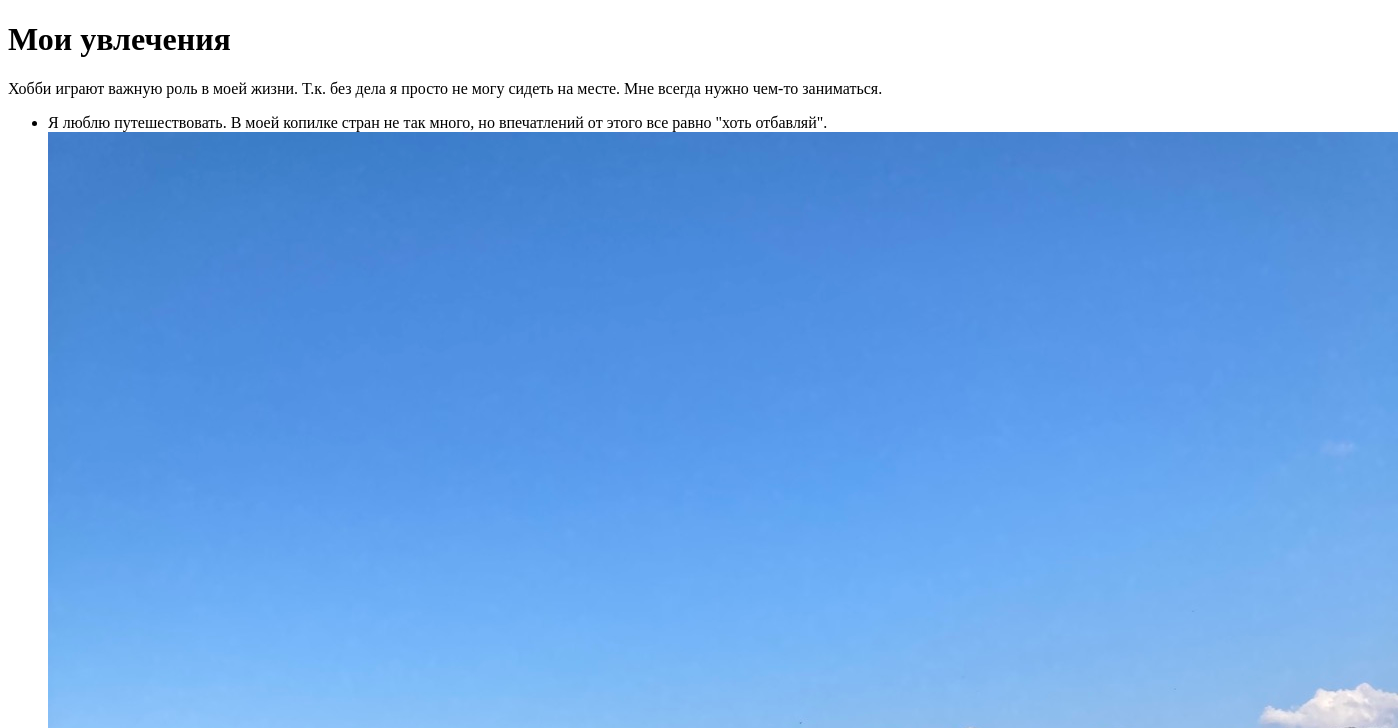
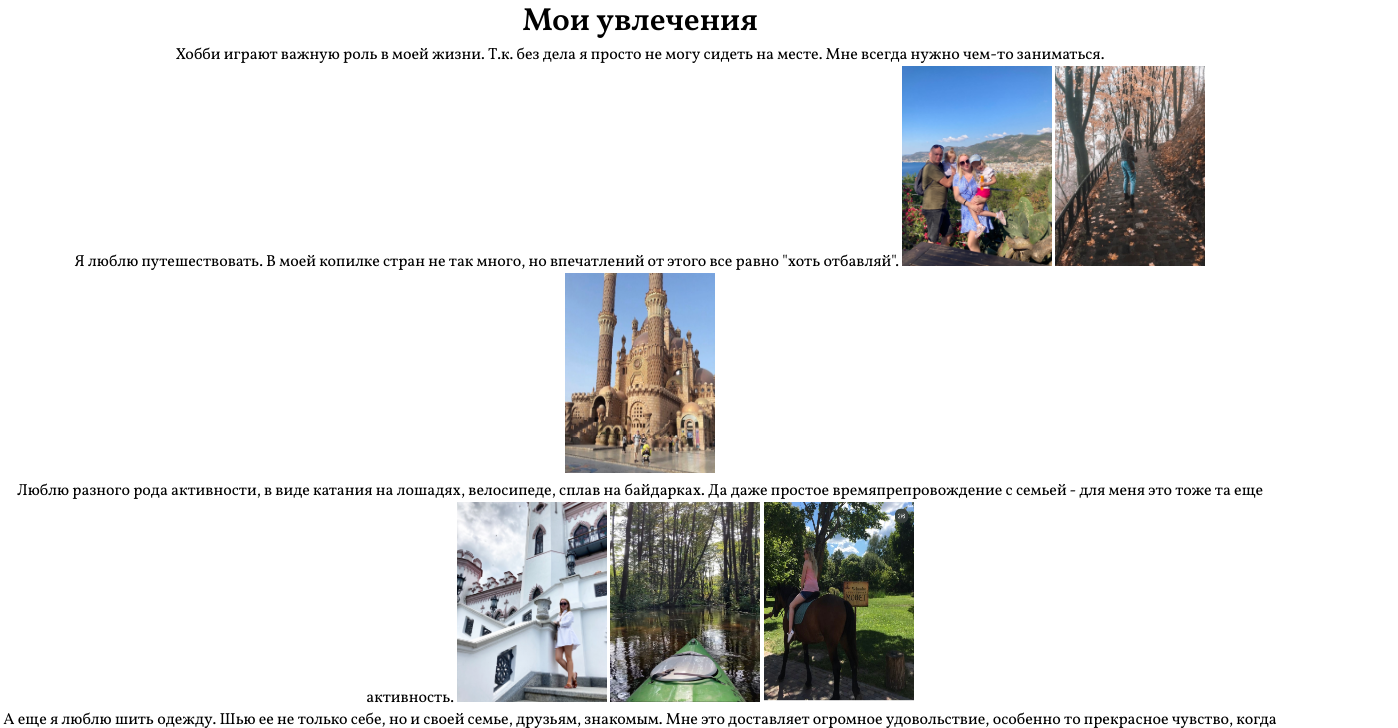
Before and after one commit to AlenaLukaNova/My-hobbies, a plain HTML site: page index.html in a window 1280 px wide. Shown: the top 728 px of the page, 1398 px wide, since content can reach past the window. Drawn offline with Linux system fonts and the light colour scheme; grey boxes are pictures that could not be loaded.

Commit message:
Прикрепила css

```diff
--- a/index.html
+++ b/index.html
@@ -4,6 +4,7 @@
     <meta charset="UTF-8">
     <meta name="viewport" content="width=device-width, initial-scale=1.0">
     <link href="https://fonts.googleapis.com/css2?family=Vollkorn:wght@400;500;600&display=swap" rel="stylesheet">
+    <link rel="stylesheet" href="../My-hobbies/style.css">
     <title>My hobby</title>
 </head>
 <body>
```
